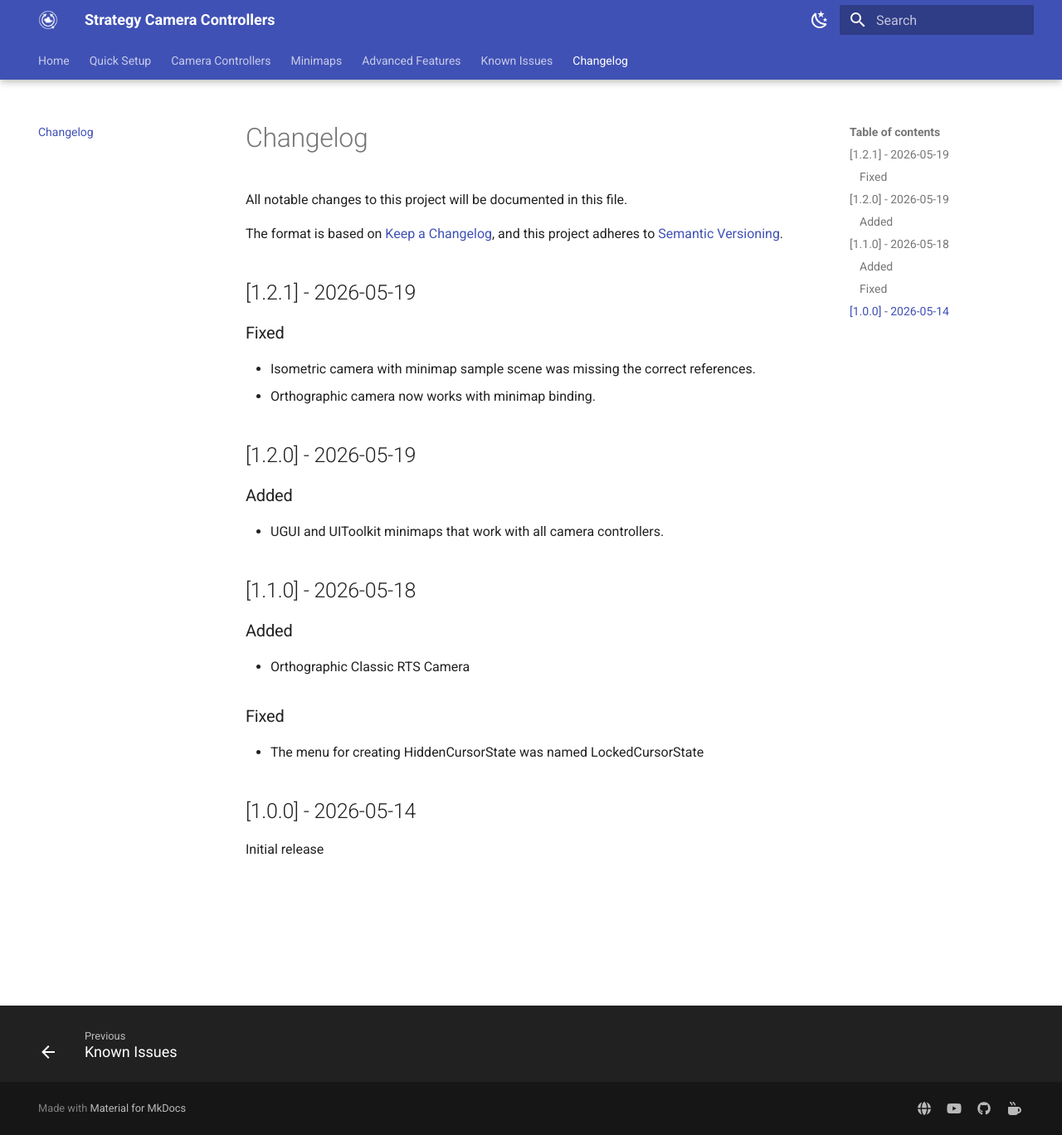
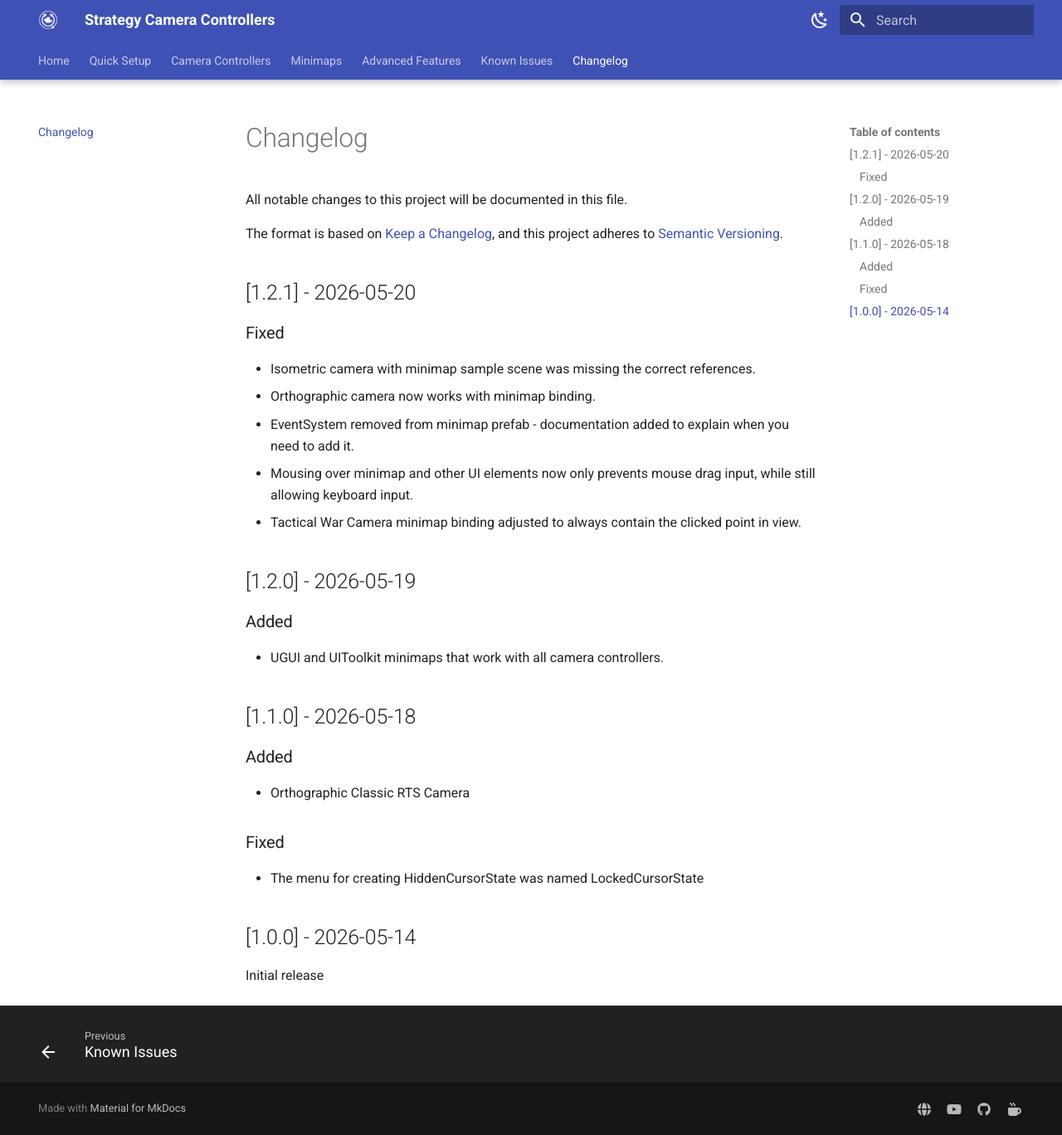
Before and after one commit to Parallel-Cascades/strategy-camera-controllers-docs, an MkDocs documentation site: the page built from docs/changelog.md, in a window 1280 px wide and 1368 px high. Shown: the whole window at 83% size. Built offline with MkDocs 1.6.1 and Material for MkDocs 9.7.7, drawn with Linux system fonts in a browser that asks for light colours; the version menu is left out.

Commit message:
Changelog updated for 1.2.1

```diff
--- a/docs/changelog.md
+++ b/docs/changelog.md
@@ -5,11 +5,14 @@ All notable changes to this project will be documented in this file.
 The format is based on [Keep a Changelog](https://keepachangelog.com/en/1.1.0/),
 and this project adheres to [Semantic Versioning](https://semver.org/spec/v2.0.0.html).
 
-## [1.2.1] - 2026-05-19
+## [1.2.1] - 2026-05-20
 
 ### Fixed
 - Isometric camera with minimap sample scene was missing the correct references.
 - Orthographic camera now works with minimap binding.
+- EventSystem removed from minimap prefab - documentation added to explain when you need to add it.
+- Mousing over minimap and other UI elements now only prevents mouse drag input, while still allowing keyboard input.
+- Tactical War Camera minimap binding adjusted to always contain the clicked point in view.
 
 ## [1.2.0] - 2026-05-19
 
```
